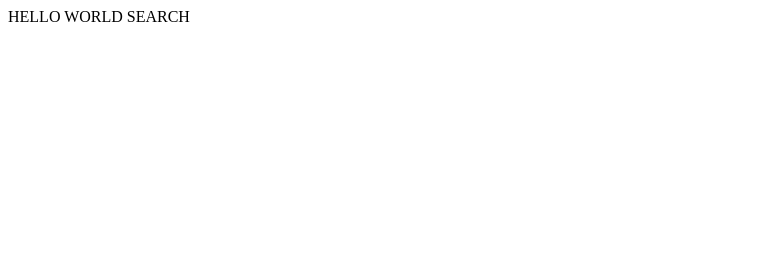
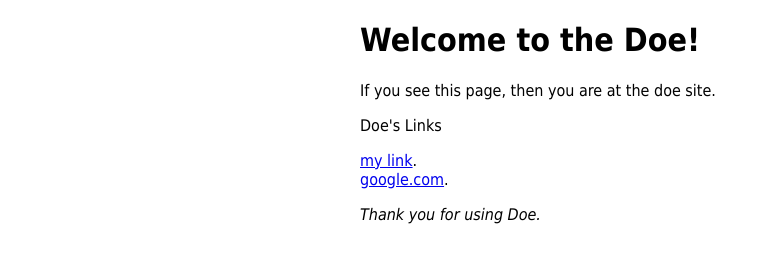
Before and after one commit to doebelly/doebelly.github.io, a plain HTML site: page index.html in a window 1280 px wide. Shown: the whole page, without its empty margins (0-766 px from the left). Drawn offline with Linux system fonts and the light colour scheme.

Commit message:
Add files via upload

```diff
--- a/index.html
+++ b/index.html
@@ -1 +1,31 @@
-HELLO WORLD SEARCH
+<!DOCTYPE html>
+<html>
+<head>
+<title>Welcome to Doe' Site</title>
+<style>
+    body {
+        width: 35em;
+        margin: 0 auto;
+        font-family: Tahoma, Verdana, Arial, sans-serif;
+    }
+</style>
+</head>
+<body>
+<h1>Welcome to the Doe!</h1>
+<p>If you see this page, then you are at the doe site.</p>
+
+<p>Doe's Links</P>
+<a href="4.html">my link</a>.<br/>
+
+<a href="http://google.com/">google.com</a>.</p>
+
+
+
+
+
+
+
+
+<p><em>Thank you for using Doe.</em></p>
+</body>
+</html>
```
